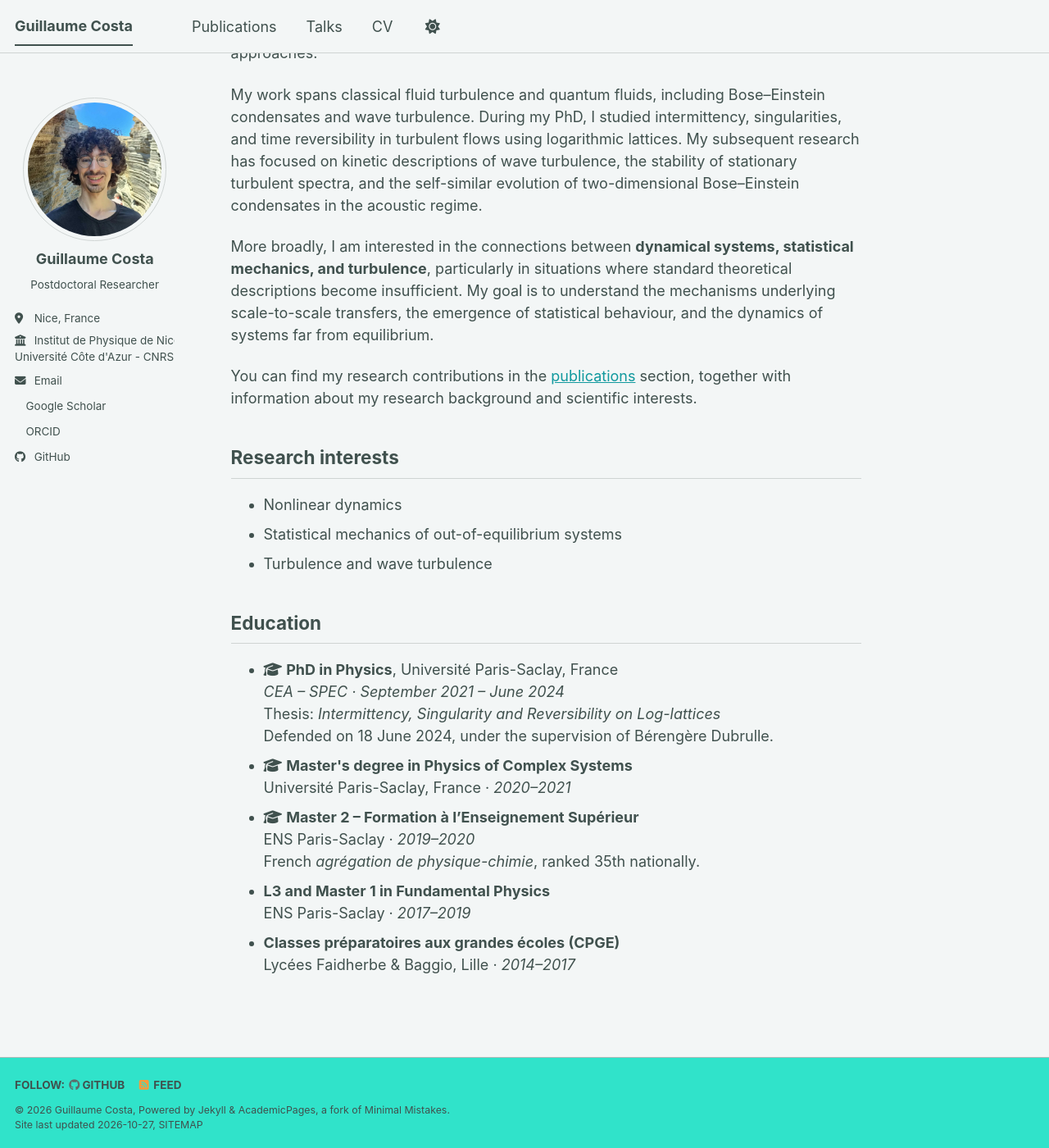
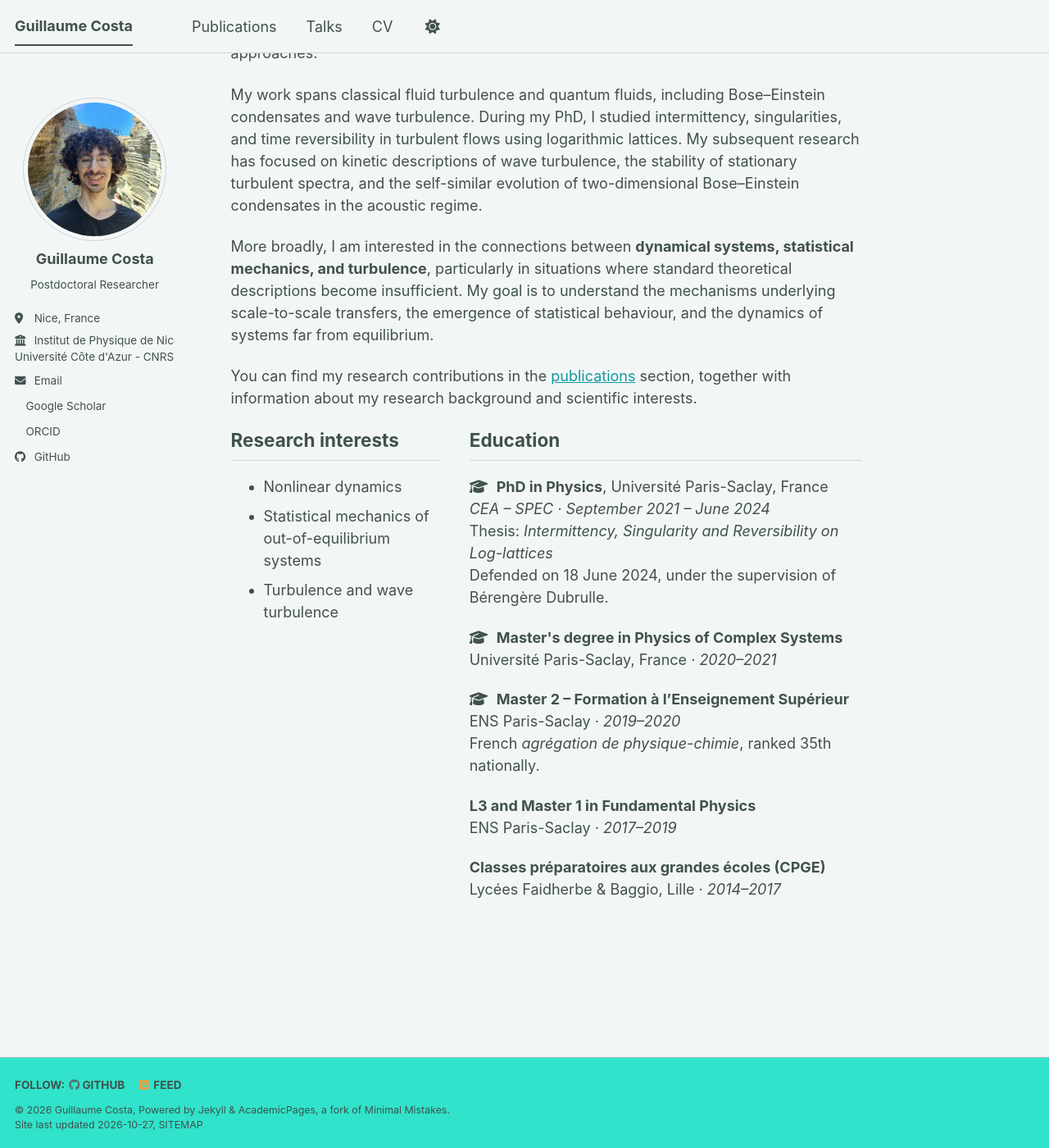
Before and after one commit to GuilCos/GuilCos.github.io, a Jekyll site: the page built from _pages/about.md, in a window 1280 px wide and 1400 px high, scrolled down 200 px. Shown: the whole window at 82% size. Built offline with Jekyll 4.4.1, drawn with Linux system fonts in a browser that asks for light colours; a script bundle is joined from its source files by our own code; a style sheet for code colours, icons or effects is not loaded.

Commit message:
Update main.scss

```diff
--- a/assets/css/main.scss
+++ b/assets/css/main.scss
@@ -59,3 +59,36 @@
 .author__content {
   text-align: center;
 }
+
+/* Two-column layout: research interests and education */
+.research-education {
+  display: grid;
+  grid-template-columns: 0.8fr 1.5fr;
+  gap: 2rem;
+  align-items: start;
+}
+
+.research-education h2 {
+  margin-top: 0;
+}
+
+.education-list {
+  list-style: none;
+  margin-left: 0;
+  padding-left: 0;
+}
+
+.education-list li {
+  margin-bottom: 1.2rem;
+}
+
+.education-list li i {
+  margin-right: 0.3rem;
+}
+
+@media (max-width: 768px) {
+  .research-education {
+    grid-template-columns: 1fr;
+    gap: 1rem;
+  }
+}
```
